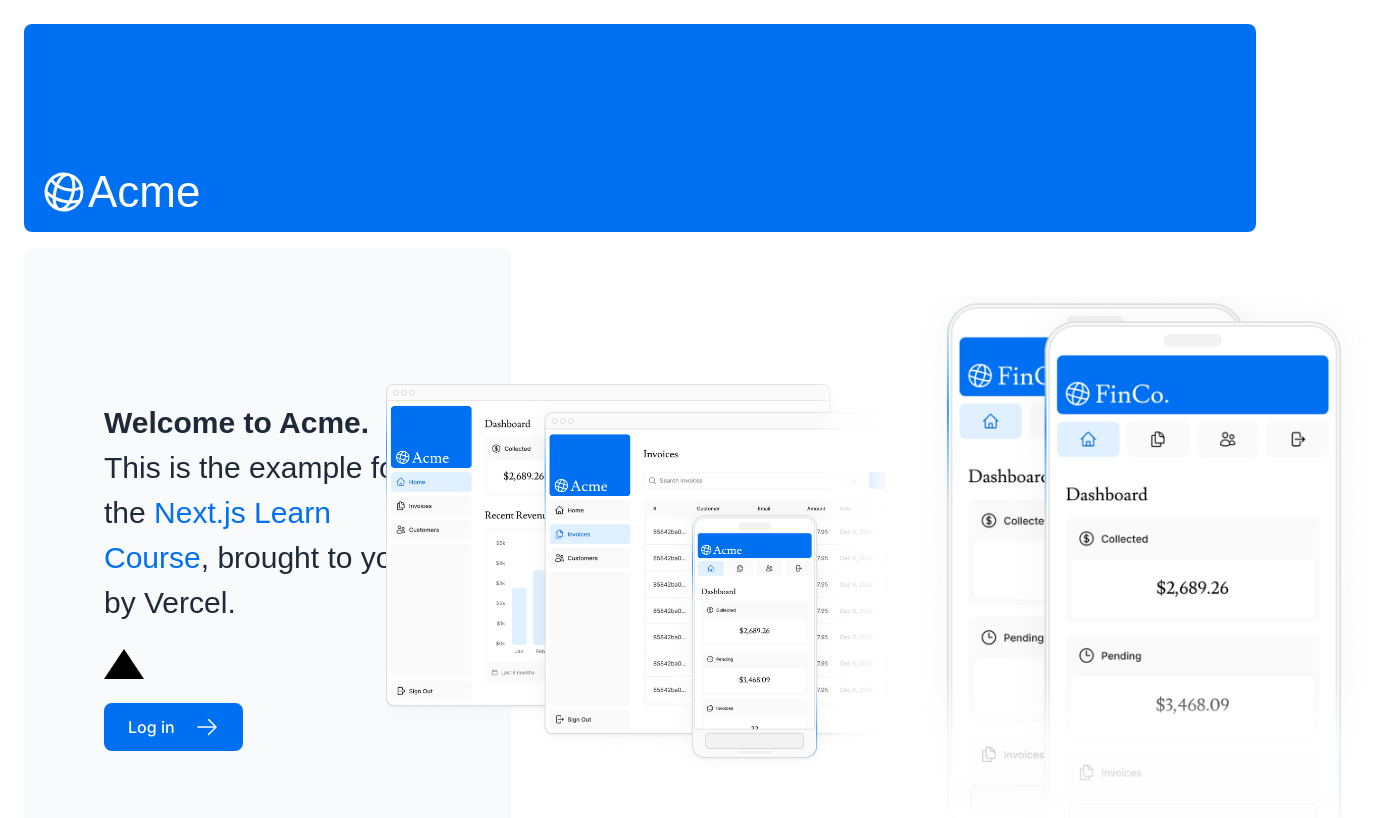
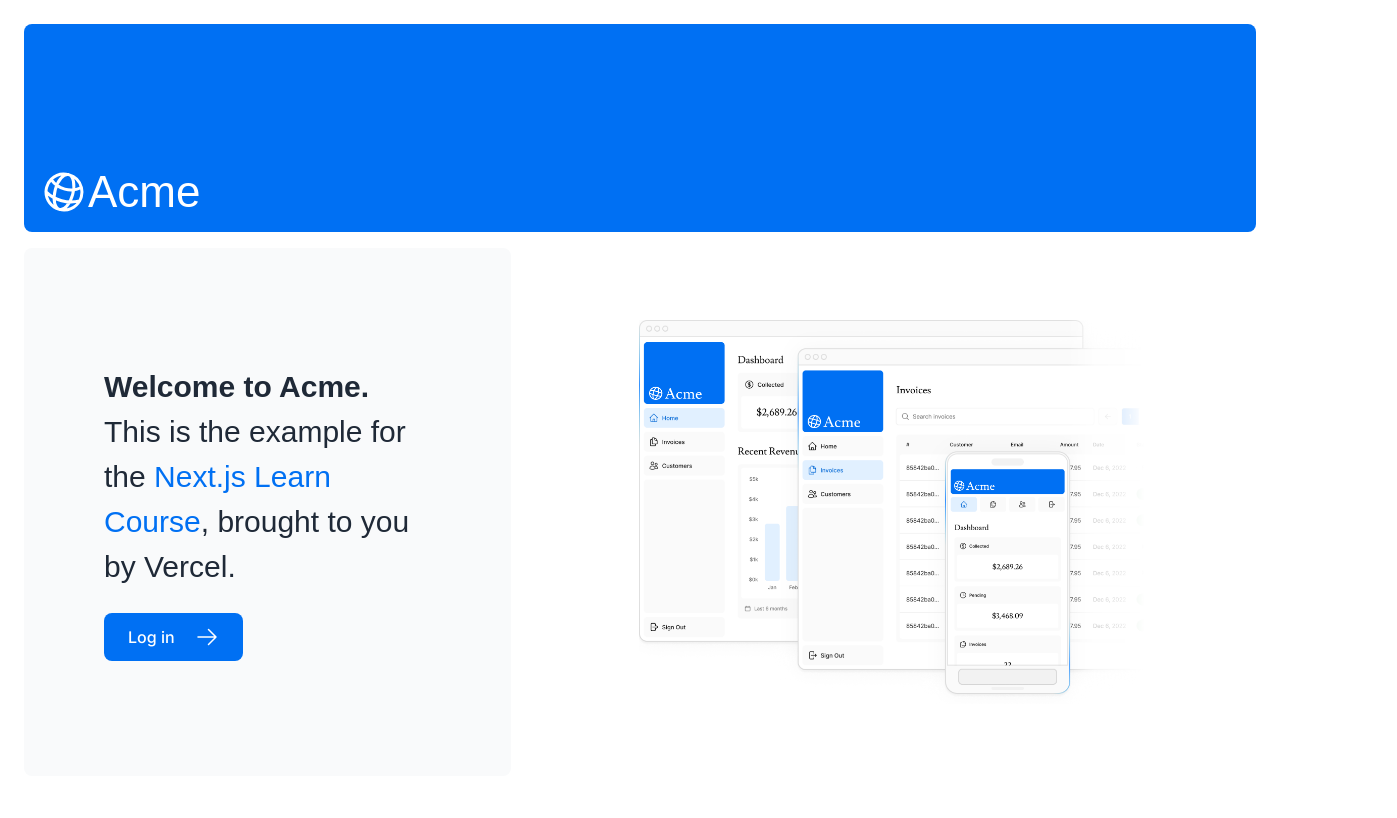
Before and after one commit to PUERSEUNGCHUL/learn_next14, a Next.js app: page / in a window 1280 px wide. Shown: the top 818 px of the page, 1397 px wide, since content can reach past the window. Built offline with nearby package versions, Linux system fonts and the light colour scheme; a web font is replaced by a local one.

Commit message:
쓸데없는거 삭제

```diff
--- a/app/page.tsx
+++ b/app/page.tsx
@@ -20,7 +20,6 @@
             </a>
             , brought to you by Vercel.
           </p>
-           <div className={styles.shape}/>
           <Link
             href="/login"
             className="flex items-center gap-5 self-start rounded-lg bg-blue-500 px-6 py-3 text-sm font-medium text-white transition-colors hover:bg-blue-400 md:text-base"
@@ -40,7 +39,7 @@
             src="/hero-mobile.png"
             width={560}
             height={620}
-            className='block md-hidden'
+            className='block md:hidden'
             alt="Screenshot of the dashboard project showing mobile version"
           />
         </div>
```
